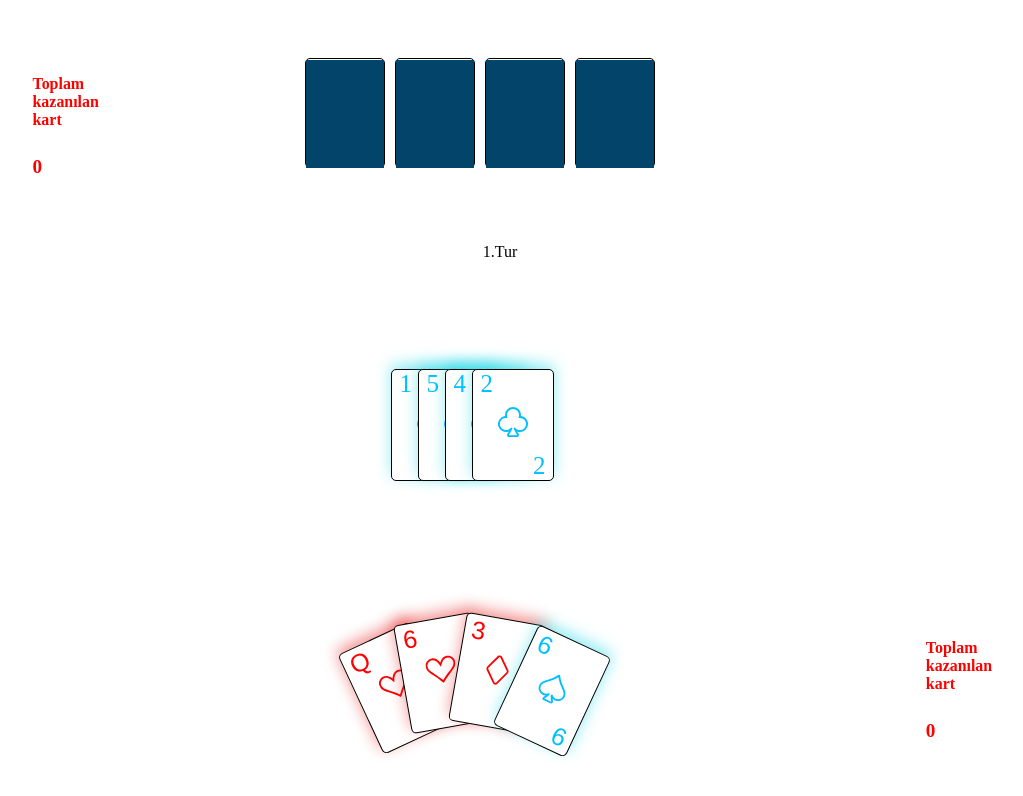
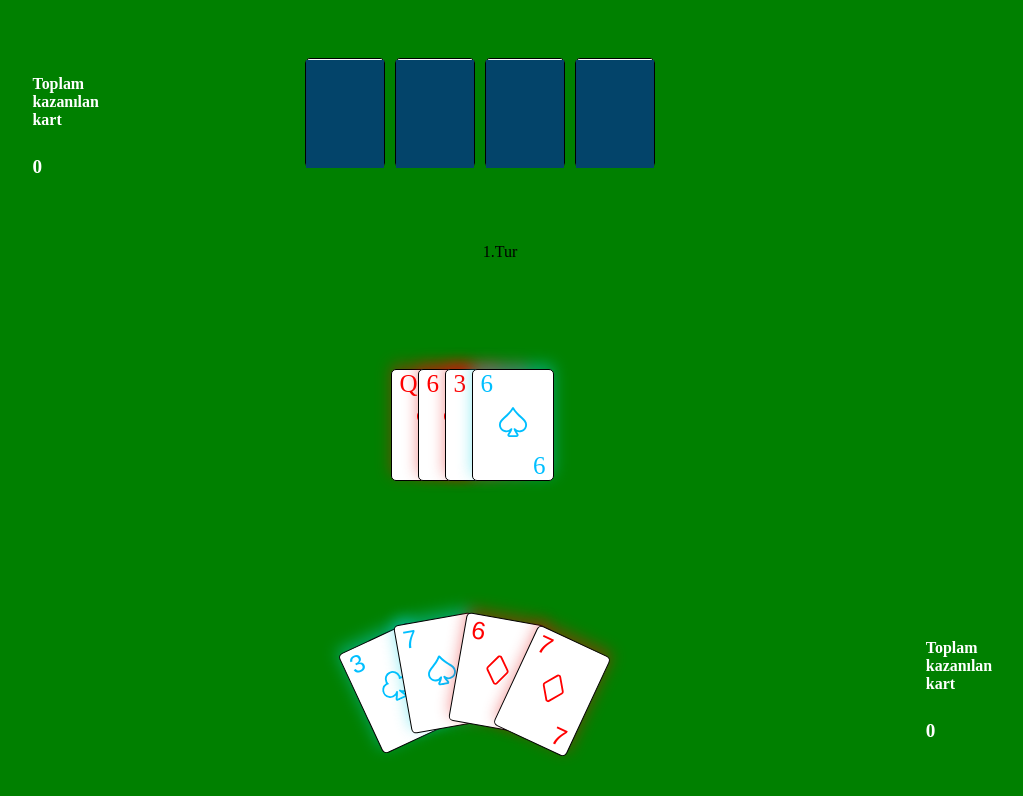
Before and after one commit to EmrullahUcel/card-Game, a React (Vite) app: page / in a window 1280 px wide. Shown: the top 796 px of the page, without its empty margins (140-1163 px from the left). Built offline with nearby package versions, Linux system fonts and the light colour scheme.

Commit message:
infinite loop bug fixed , card copy bug fixed

```diff
--- a/src/App.jsx
+++ b/src/App.jsx
@@ -25,7 +25,9 @@ function App() {
   useEffect(() => {
     firstCards(); // İlk kartları dağıtma işlemini gerçekleştirir
   }, []);
+
   // const restartGame = () => {
+  //   setDeck([]);
   //   setDeck([...startDeck]);
   //   setBoardHand([]);
   //   setRandomplayer1Hand([]);
@@ -34,8 +36,11 @@ function App() {
   //   setTakeCard([]);
   //   setPlayer1WinCards([]);
   //   setPlayer2WinCards([]);
-  //   setCount(0);
   // };
+  // const restartGame = () => {
+  //   window.location.reload();
+  // };
+
   const player1CardHandle = (card) => {
     setBoardHand((prevState) => [...prevState, card]);
     setRandomplayer1Hand((prevHand) =>
@@ -56,13 +61,32 @@ function App() {
   const randomCards = () => {
     const player1hand = deck.splice(0, 4);
     setRandomplayer1Hand(player1hand); // Desteden 1. oyuncuya 4 kart verir
+    setDeck([...deck]);
     const player2hand = deck.splice(0, 4);
     setRandomplayer2Hand(player2hand); // Desteden 2. oyuncuya 4 kart verir
+    setDeck([...deck]);
     setCount(count + 1);
   };
-  if (randomplayer1Hand.length < 1 && randomplayer2Hand.length < 1) {
-    randomCards(); // Oyuncuların elinde kart kalmadığında kartları tekrar dağıtır
-  }
+  const isOver = () => {
+    if (
+      deck.length < 1 &&
+      randomplayer1Hand.length < 1 &&
+      randomplayer2Hand.length < 1
+    ) {
+      alert("oyun bitti");
+      player1winCards.length > player2winCards.length
+        ? alert("player 1 kazandı")
+        : alert("player 2 kazandı");
+      window.location.reload();
+    }
+  };
+  useEffect(() => {
+    isOver();
+    lastCard();
+    if (randomplayer1Hand.length < 1 && randomplayer2Hand.length < 1) {
+      randomCards(); // Oyuncuların elinde kart kalmadığında kartları tekrar dağıtır
+    }
+  }, [turn]);
 
   const lastCard = () => {
     // bu if bloğunda kazanma koşullarını belirliyoruz
@@ -83,50 +107,35 @@ function App() {
         if (!turn) {
           const removedCards = boardHand.splice(0, boardHand.length);
           setPlayer1WinCards([...player1winCards, ...removedCards]);
+          setDeck([...deck]);
         } else {
           const removedCards = boardHand.splice(0, boardHand.length);
           setPlayer2WinCards([...player2winCards, ...removedCards]);
+          setDeck([...deck]);
         }
       }
       if (!turn) {
         const removedCards = boardHand.splice(0, boardHand.length);
         setPlayer1WinCards([...player1winCards, ...removedCards]);
+        setDeck([...deck]);
       } else {
         const removedCards = boardHand.splice(0, boardHand.length);
         setPlayer2WinCards([...player2winCards, ...removedCards]);
+        setDeck([...deck]);
       }
     }
   };
-  lastCard();
-
-  useEffect(() => {
-    console.log(randomplayer1Hand, randomplayer2Hand, deck);
-    if (
-      randomplayer1Hand.length < 1 &&
-      randomplayer2Hand.length < 1 &&
-      deck.length < 1
-    ) {
-      setDeck([...startDeck]);
-      setBoardHand([]);
-      setRandomplayer1Hand([]);
-      setRandomplayer2Hand([]);
-      setTurn(true);
-      setTakeCard([]);
-      setPlayer1WinCards([]);
-      setPlayer2WinCards([]);
-      setCount(0);
-    }
-  }, [turn]);
 
   return (
     <div className="App">
       <Player2Board
         onCardSelected={(card) => player2CardHandle(card)}
-        randomplayer2Hand={randomplayer1Hand}
+        randomplayer2Hand={randomplayer2Hand}
         turn={turn}
         player2winCards={player2winCards}
       />
       <p>{count}.Tur</p>
+      {/* <button onClick={restartGame}>Baştan Başla</button> */}
       <Board
         boardHand={boardHand}
         setBoardHand={setBoardHand}
--- a/src/style/App.css
+++ b/src/style/App.css
@@ -13,7 +13,7 @@ body {
   align-items: center;
   justify-content: center;
   overflow: hidden;
-  background-color: white;
+  background-color: green;
 }
 
 .Board {
@@ -115,5 +115,5 @@ body {
   width: 50px;
   font-size: larger;
   font-weight: bold;
-  color: red;
+  color: white;
 }
```
